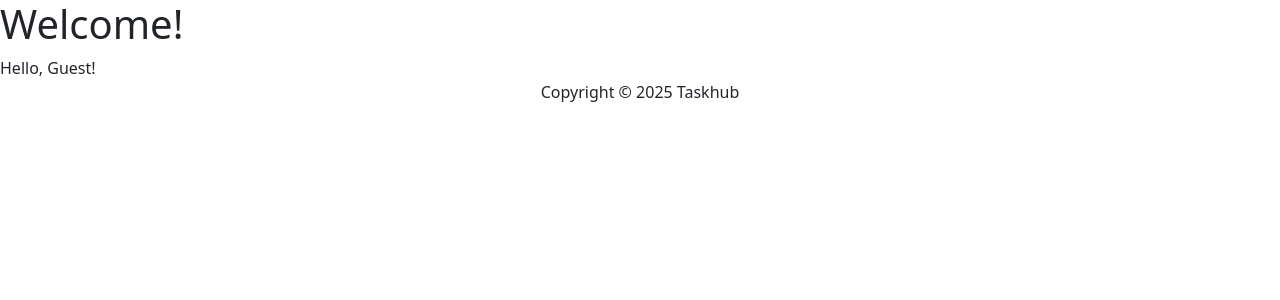
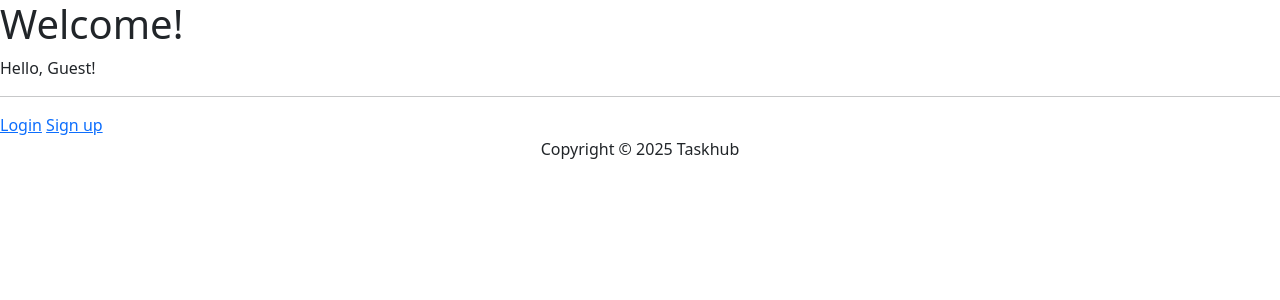
Before and after one commit to ZMegX/taskhub, a Django app: template users/templates/users/dashboard.html in a window 1280 px wide. Shown: the top 300 px of the page. Run offline with Django 3.2, Linux system fonts and the light colour scheme; the template is opened without the code that fills it, so the values that code supplies are empty.

Commit message:
links added

```diff
--- a/users/templates/users/dashboard.html
+++ b/users/templates/users/dashboard.html
@@ -1,4 +1,12 @@
 {% extends "base.html" %}
 {% block content %}
     Hello, {{ user.username|default:"Guest" }}!
+    <hr />
+    {% if user.is_authenticated %}
+        {% include "registration/_logout.html" %}
+                <a href="{% url 'password_change' %}">Change password</a>
+    {% else %}
+        <a href="{% url 'login' %}">Login</a>
+        <a href="{% url 'sign_up' %}">Sign up</a>
+    {% endif %}
 {% endblock content %}
```
